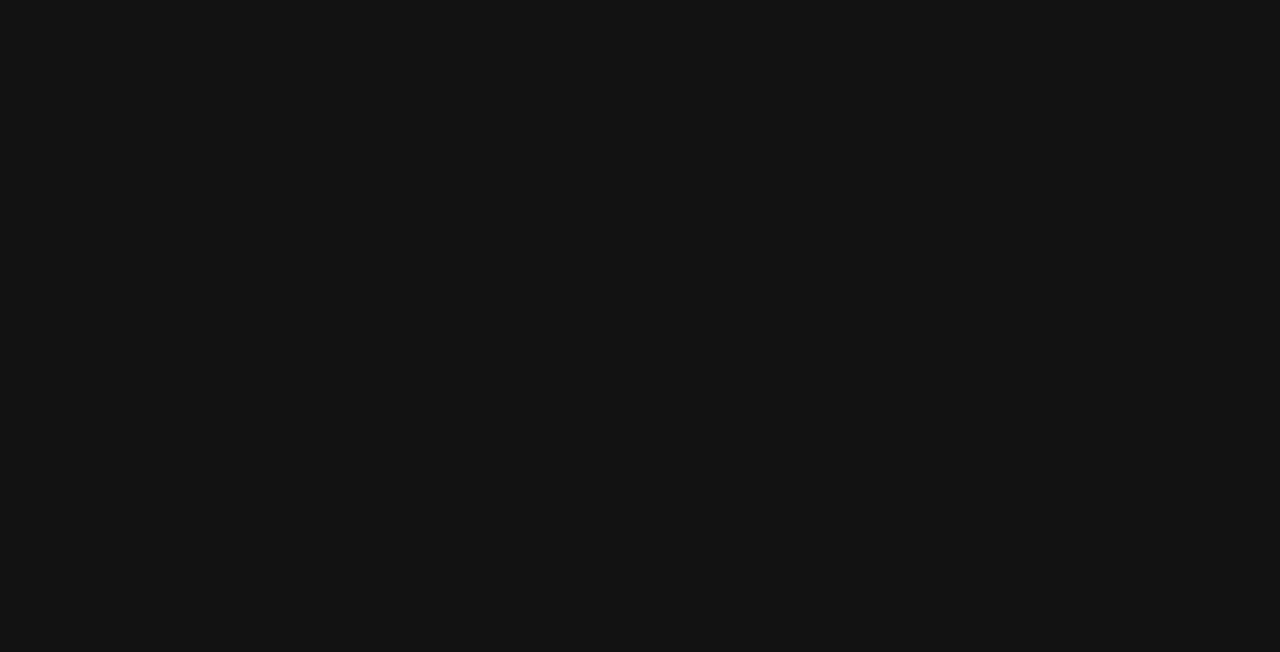
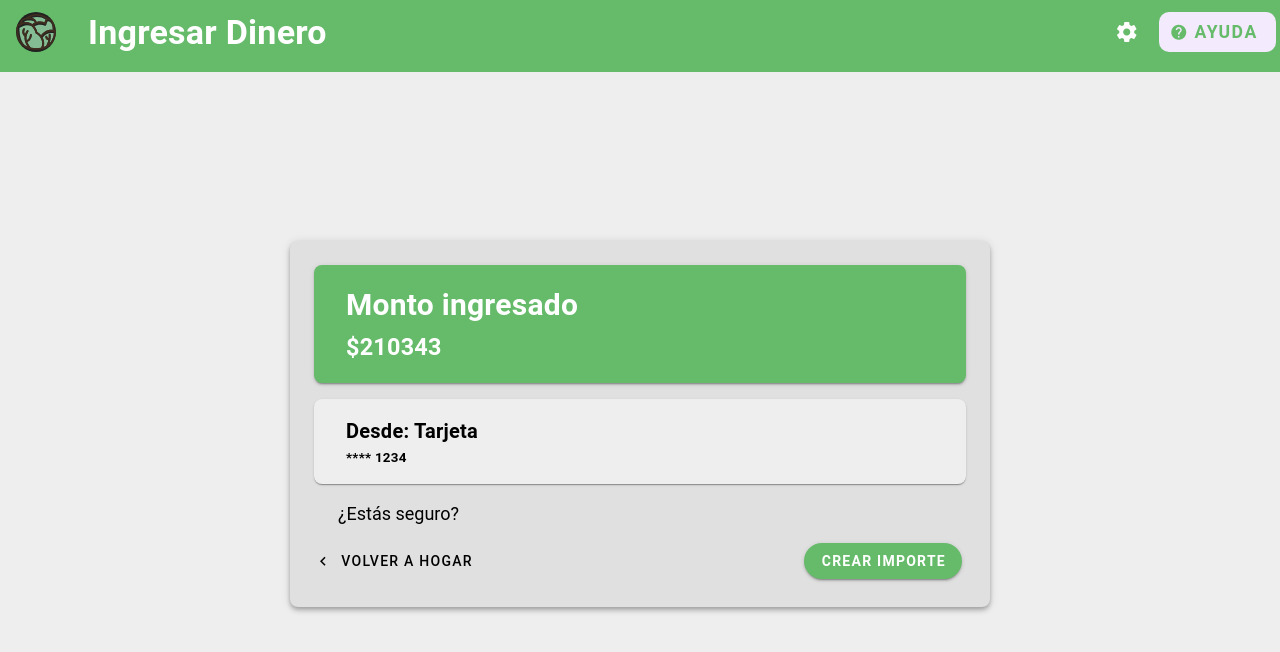
Before and after one commit to NaPrado/HCITP2, a Vue app in the folder walletuce/: page /ConfirmDeposit in a window 1280 px wide. Before the commit this address had no page. Shown: the top 652 px of the page. Built offline with nearby package versions, Linux system fonts and the light colour scheme; a small style sheet from the web is missing.

Commit message:
Deposit steps frontend finished

```diff
--- /dev/null
+++ b/walletuce/src/pages/ConfirmDeposit.vue
@@ -0,0 +1,141 @@
+<template>
+    <v-app>
+      <v-container fluid class="pa-0 main-bg">
+            <!-- Barra superior -->
+            <v-app-bar color="green-lighten-1 accent-4" dark flat class="custom-app-bar">
+            <v-avatar class="avatar-espaciado mr-3">
+                <v-img src="/src/assets/letucce.svg" alt="Logo" width="40" height="40"></v-img>
+            </v-avatar>
+            <v-toolbar-title class="text-h4 font-weight-bold">Ingresar Dinero</v-toolbar-title>
+            <v-spacer></v-spacer>
+            <v-btn icon @click="onConfigurationClick">
+                <v-icon>mdi-cog</v-icon>
+            </v-btn>
+            <v-btn class="ayuda-btn ml-2" color="green-lighten-1" elevation="0" @click="onAyudaClick">
+                <v-icon left size="20" color="green-lighten-1">mdi-help-circle</v-icon>
+                <span class="ayuda-text" color="green-lighten-1">Ayuda</span>
+            </v-btn>
+            </v-app-bar>
+
+            <!-- Contenido principal -->
+            <v-container class="d-flex flex-column align-center justify-center main-content pt-10">
+                <v-card class="pa-6 container-card bg-grey-lighten-2" rounded="lg" elevation="4">
+                    <v-card class="pa-4 mb-4" color="green-lighten-1" rounded="lg" elevation="2">
+                        <v-card-title class="text-white font-weight-bold pb-0 pt-0"><span><h2>Monto ingresado</h2></span></v-card-title>
+                        <v-card-title class="text-white font-weight-bold pb-0 pt-0"><span><h3>${{ monto_ingresado }}</h3></span></v-card-title>
+                    </v-card>
+                    <v-card class="pa-4 mb-4 bg-grey-lighten-3" rounded="lg" elevation="1">
+                        <v-card-title class="text-black font-weight-bold pb-0 pt-0"><span><h4>Desde: {{ fuente }}</h4></span></v-card-title>
+                        <v-card-title class="text-black font-weight-bold pb-0 pt-0"><span><h6>{{ detalle_fuente }}</h6></span></v-card-title>
+                    </v-card>
+                    <p class="confirmation-text">¿Estás seguro?</p>
+                    <v-row class="mt-4 mb-1 mr-1" justify="space-between" align="center">
+                        <v-btn variant="text" color="black" @click="onVolverClick">
+                            <v-icon start>mdi-chevron-left</v-icon>
+                            Volver a Hogar
+                        </v-btn>
+                        <v-btn color="green-lighten-1" class="text-white font-weight-bold" rounded @click="onCrearClick">
+                            Crear Importe
+                        </v-btn>
+                    </v-row>
+                </v-card>
+            </v-container>
+        </v-container>
+    </v-app>
+</template>
+
+<script setup lang="ts">
+import { useRouter } from 'vue-router'
+import { ref } from 'vue'
+
+
+const router = useRouter()
+
+function onVolverClick(){
+  router.push("./HomePage");
+}
+function onCrearClick(){
+  router.push("./HomePage");
+}
+
+const monto_ingresado = ref(210343);
+const fuente = ref("Tarjeta");
+const detalle_fuente = ref("**** 1234");
+
+
+</script>
+
+<style scoped>
+  .main-bg {
+    background: #eee !important;
+    min-height: 100vh;
+    display: flex;
+    flex-direction: column;
+  }
+
+  .ayuda-btn {
+    background: #f3eafe !important;
+    border-radius: 10px !important;
+    font-weight: bold;
+    font-size: 1.15rem;
+    padding: 4px 18px 4px 10px;
+    box-shadow: none !important;
+    display: flex;
+    align-items: center;
+    min-height: 40px;
+    height: 40px;
+    transition: background 0.2s;
+    gap: 4px;
+  }
+  .ayuda-btn:hover {
+    background: #e1d5f6 !important;
+  }
+  .ayuda-text {
+    font-weight: bold;
+    margin-left: 2px;
+    font-size: 1.1rem;
+  }
+  .ayuda-btn .v-icon {
+    font-size: 18px !important;
+    margin-right: 2px;
+    margin-left: 0;
+    margin-top: 12px;
+    margin-bottom: 12px;
+    vertical-align: middle;
+  }
+  .avatar-espaciado {
+    margin-left: 16px;
+  }
+  .main-content {
+    flex: 1;
+    display: flex;
+    flex-direction: column;
+    align-items: center;
+    margin-top: 24px;
+  }
+  .custom-app-bar {
+  min-height: 72px !important; /* ajusta según necesidad */
+}
+.custom-app-bar .v-toolbar-title {
+  line-height: 1.2;
+}
+.v-toolbar-title {
+  margin-top: 0 !important;
+  margin-bottom: 0 !important;
+}
+.container-card {
+    border-radius: 16px;
+    box-shadow: 0 4px 16px rgba(0, 0, 0, 0.18);
+    width: 100%;
+    max-width: 700px; /* aumentado de 700px */
+    margin-left: auto;
+    margin-right: auto;
+    flex-direction: column;
+    align-items: center;
+  }
+.confirmation-text{
+    color: black;
+    font-size: large;
+    margin-left: 24px;
+}
+</style>
--- a/walletuce/src/pages/DepositPage.vue
+++ b/walletuce/src/pages/DepositPage.vue
@@ -39,11 +39,11 @@
 
             <!-- Botones -->
             <v-row class="mt-4 mb-1 mr-1" justify="space-between" align="center">
-              <v-btn variant="text" color="black">
+              <v-btn variant="text" color="black" @click="onVolverClick">
                 <v-icon start>mdi-chevron-left</v-icon>
                 Volver a Hogar
               </v-btn>
-              <v-btn color="green-lighten-1" class="text-white font-weight-bold" rounded>
+              <v-btn color="green-lighten-1" class="text-white font-weight-bold" rounded @click="onCrearClick">
                 Crear Importe
               </v-btn>
             </v-row>
@@ -54,8 +54,17 @@
     </v-app>
   </template>
 
-  <script setup lang="ts">
-  //import { onAyudaClick, onConfigurationClick } from "./HomePage"
+<script setup lang="ts">
+  import { useRouter } from 'vue-router'
+
+  const router = useRouter()
+
+  function onVolverClick(){
+    router.push("./HomePage");
+  }
+  function onCrearClick(){
+    router.push("./ConfirmDeposit");
+  }
   </script>
 
   <style scoped>
--- a/walletuce/src/typed-router.d.ts
+++ b/walletuce/src/typed-router.d.ts
@@ -20,6 +20,7 @@ declare module 'vue-router/auto-routes' {
   export interface RouteNamedMap {
     '/': RouteRecordInfo<'/', '/', Record<never, never>, Record<never, never>>,
     '/AdminCardsPage': RouteRecordInfo<'/AdminCardsPage', '/AdminCardsPage', Record<never, never>, Record<never, never>>,
+    '/ConfirmDeposit': RouteRecordInfo<'/ConfirmDeposit', '/ConfirmDeposit', Record<never, never>, Record<never, never>>,
     '/DepositPage': RouteRecordInfo<'/DepositPage', '/DepositPage', Record<never, never>, Record<never, never>>,
     '/GeneratePaymentPage': RouteRecordInfo<'/GeneratePaymentPage', '/GeneratePaymentPage', Record<never, never>, Record<never, never>>,
     '/help': RouteRecordInfo<'/help', '/help', Record<never, never>, Record<never, never>>,
```
